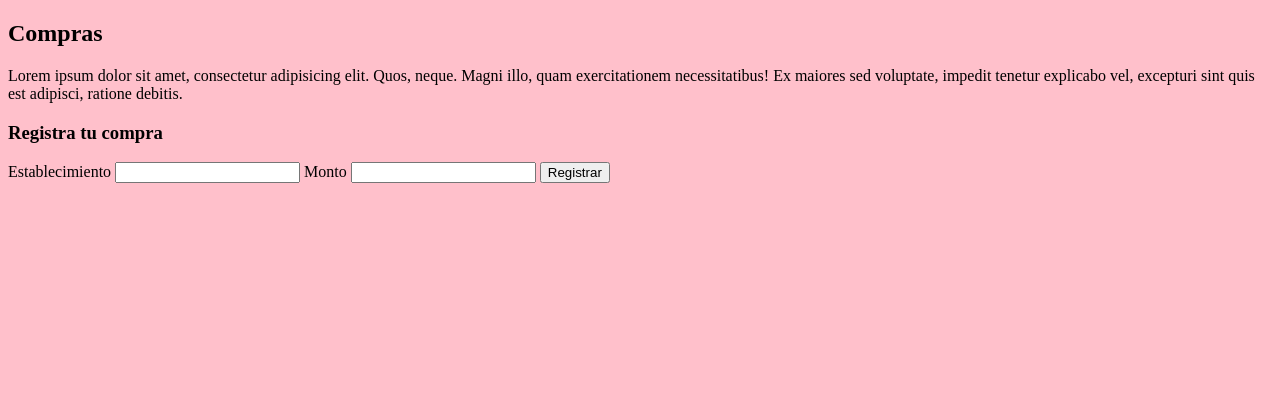
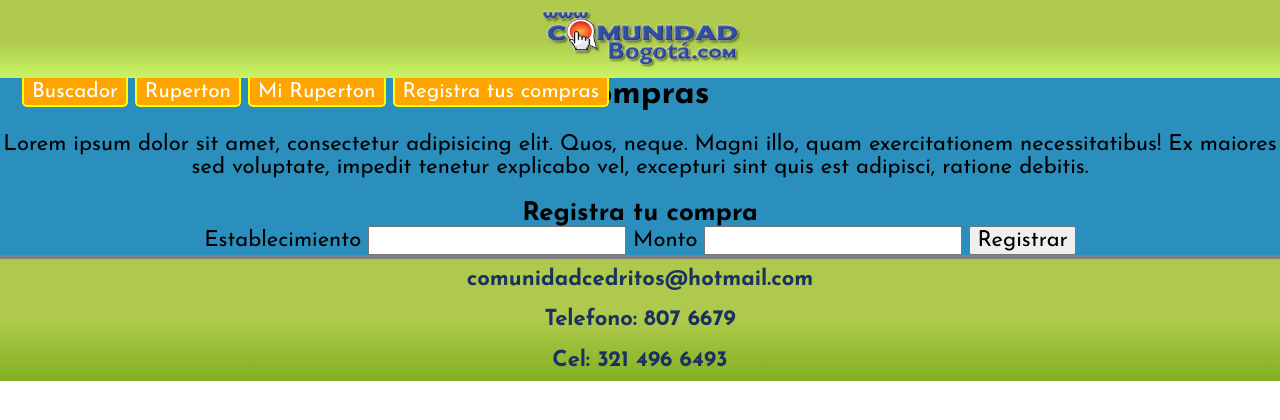
Before and after one commit to CPSIngenieria/ComunidadBogota, a Django app: template ruperton/templates/ruperton/compras.html in a window 1280 px wide. Shown: the top 420 px of the page. Run offline with Django 3.2, Linux system fonts and the light colour scheme; the template is opened without the code that fills it, so the values that code supplies are empty.

Commit message:
Agregada la barra de navegacion

```diff
--- a/ruperton/static/ruperton/css/ruperton_base.css
+++ b/ruperton/static/ruperton/css/ruperton_base.css
@@ -1,4 +1,76 @@
 body
 {
-	background: pink;
+	/*font-family: 'Source Sans Pro', sans-serif;*/
+	font-family: 'Josefin Sans', sans-serif;
+	font-size: 22px;
+	text-align: center;
 }
+
+h1, figure, h2, h3
+{
+	margin: 0;
+	padding: 0;
+}
+
+nav
+{
+	position: absolute;
+	top: 100%;
+}
+
+nav ul
+{
+	margin: 0 0 0 1em;
+	padding: 0;
+	list-style: none;
+}
+
+nav ul li
+{
+	display: inline-block;
+	vertical-align: top;
+	font-size: 1.3rem;
+	padding: 0.2rem 0.5rem;
+	background: orange;
+	color: white;
+	border: 2px solid yellow;
+	border-radius: 0px 0px 5px 5px;
+	border-top: 0px;
+}
+
+#Contenedor
+{
+	overflow: hidden;
+	width: 100%;
+	background: #2a8fbd;
+}
+
+#Encabezado
+{
+	background: linear-gradient(#AEC94B 50%, #C7F464);
+	position: relative;
+}
+
+#Logo-comunidad-bogota
+{
+	padding: 0.2em 0.2em 0 0.2em;
+}
+
+#Logo-comunidad-bogota img
+{
+	max-width: 200px;
+	width: 100%;
+}
+
+#Pie-de-pagina
+{
+	background: linear-gradient(#AEC94B 50%, #83b020);
+	border-top: solid gray 4px;
+}
+
+#Pie-de-pagina h4
+{
+	margin: 0;
+	padding: 0.4em;
+	color: #1b325f;
+}
--- a/ruperton/templates/ruperton/ruperton_base.html
+++ b/ruperton/templates/ruperton/ruperton_base.html
@@ -6,11 +6,42 @@
 	<meta charset="UTF-8">
 	<meta name="description" value="Ruperton: Ganas porque ganas.">
 	<title>{% block titulo %} {% endblock titulo %}</title>
+	<link href='http://fonts.googleapis.com/css?family=Source+Sans+Pro:400,700' rel='stylesheet' type='text/css'>
+	<link href='http://fonts.googleapis.com/css?family=Josefin+Sans:400,700' rel='stylesheet' type='text/css'>
+	<link rel="stylesheet" href="{% static 'bogota/css/normalize.css' %}" />
 	<link rel="stylesheet" href="{% static 'ruperton/css/ruperton_base.css' %}">
 	<script src="{% static 'ruperton/js/ruperton_base.js' %}"></script>
 </head>
 <body>
+	<div id="Contenedor">
+	<header id="Encabezado">
+		<a href="/">
+			<h1>
+				<figure id="Logo-comunidad-bogota">
+					<img src="{% static 'bogota/imagenes/comunidad_bogota_logo.png' %}" alt="" width="305" />
+				</figure>
+			</h1>
+		</a>
+		<nav>
+			<ul>
+				<a href="/"><li>Buscador</li></a>
+				<a href="{% url 'ruperton_home' %}"><li>Ruperton</li></a>
+				{% if user.email %}
+				<a href="{% url 'ruperton_residente' user.email %}"><li>Mi Ruperton</li></a>
+				{% else %}
+				<a href="{% url 'ruperton_home' %}"><li>Mi Ruperton</li></a>
+				{% endif %}
+				<a href="/"><li>Registra tus compras</li></a>
+			</ul>
+		</nav>
+	</header>
 	{% block contenido %}
 	{% endblock contenido %}
+	<footer id="Pie-de-pagina">
+		<h4>comunidadcedritos@hotmail.com</h4>
+		<h4>Telefono: 807 6679</h4>
+		<h4>Cel: 321 496 6493</h4>
+	</footer>
+	</div>
 </body>
 </html>
```
Also changed, not shown: comunidades/static/bogota/css/comunidad_bogota.css (+28 -0 lines), comunidades/templates/comunidad_bogota.html (+12 -0 lines), ruperton/models.py (+9 -0 lines).
